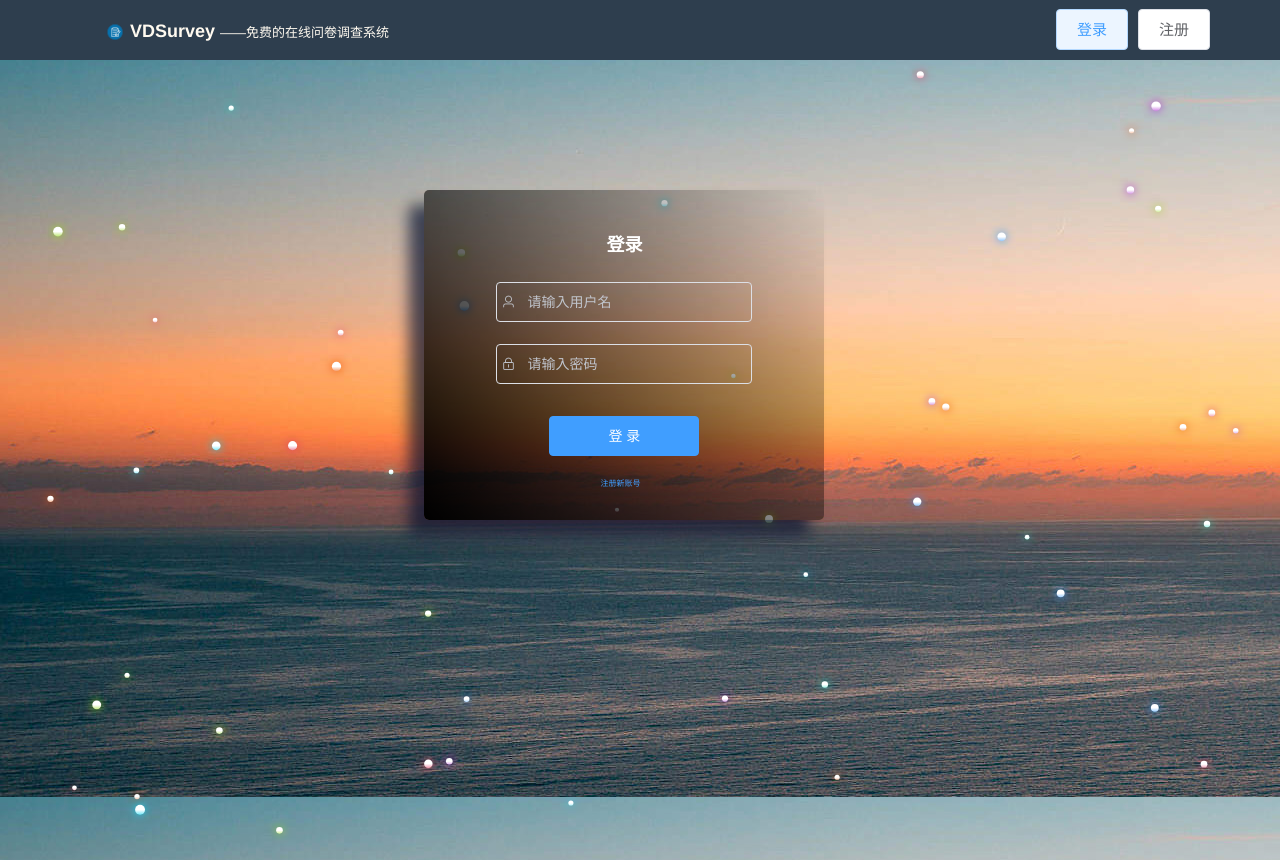
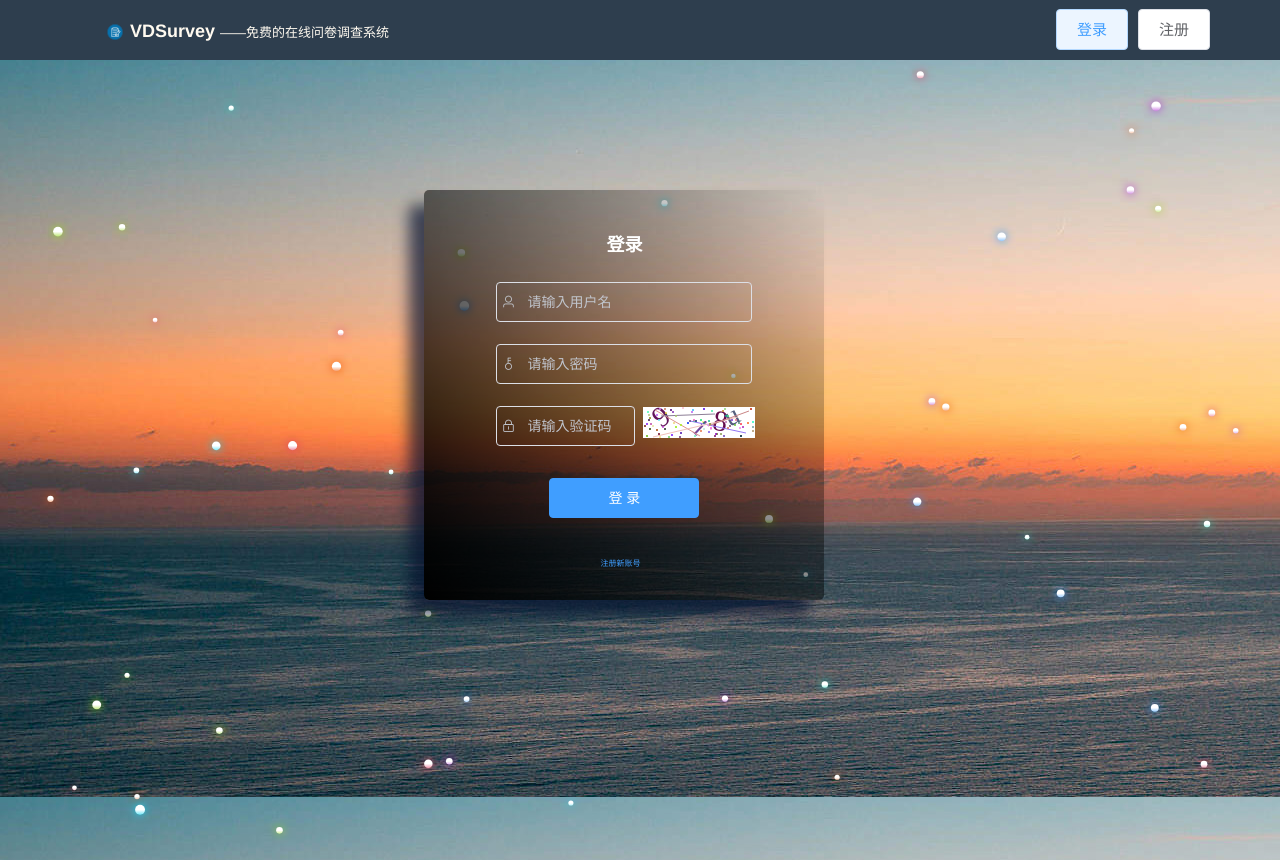
Before and after one commit to SokachH/questionnaire-sys, a Vue app in the folder qs-frontend/: page /login in a window 1280 px wide. Built offline with nearby package versions, Linux system fonts and the light colour scheme; no server answers; what vue-clipboard2 would draw is missing.

Commit message:
add Verification Code for login

```diff
--- a/qs-frontend/src/components/Login.vue
+++ b/qs-frontend/src/components/Login.vue
@@ -26,10 +26,29 @@
               v-model="loginForm.password"
               show-password
             >
-              <i class="el-icon-lock" slot="prefix"> </i>
+              <i class="el-icon-key" slot="prefix"> </i>
             </el-input>
           </el-form-item>
-          <!-- 登录按钮 -->
+          <el-form-item>
+            <el-row :span="24">
+              <el-col :span="13">
+                <el-input
+                  v-model="loginForm.code"
+                  auto-complete="off"
+                  placeholder="请输入验证码"
+                  size=""
+                  @keyup.enter.native="login('loginForm')"
+                >
+                  <i class="el-icon-lock" slot="prefix"> </i>
+                </el-input>
+              </el-col>
+              <el-col :span="11">
+                <div class="login_code" @click="refreshCode">
+                  <s-identify :identifyCode="identifyCode"></s-identify>
+                </div>
+              </el-col>
+            </el-row>
+          </el-form-item>
           <el-form-item>
             <el-button
               type="primary"
@@ -53,8 +72,12 @@
 <script>
 import { designOpera } from "./api";
 import { Loading } from "element-ui";
+import SIdentify from "@/components/SIdentify";
 export default {
   name: "Login",
+  components: {
+    SIdentify,
+  },
   data() {
     return {
       canvas: null,
@@ -108,7 +131,10 @@ export default {
       loginForm: {
         username: "", //用户名
         password: "", //密码
+        code: "", // 验证码
       },
+      identifyCodes: "1234567890abcdefjhijklinopqrsduvwxyz",
+      identifyCode: "",
       rules: {
         //表单验证（用户名验证规则）
         username: [
@@ -120,12 +146,9 @@ export default {
           { required: true, message: "密码不能为空", trigger: "blur" },
           { min: 6, message: "密码长度最少为6位", trigger: "blur" },
         ],
+        code: [{ required: true, message: "验证码不能为空", trigger: "blur" }],
       },
     };
-  },
-  //页面初始化
-  mounted() {
-    this.logincheck();
   },
   methods: {
     //重复动画
@@ -229,6 +252,13 @@ export default {
     //登录方法
     login(formName) {
       // 表单验证通过，可进行操作
+      if (
+        this.loginForm.code.toLowerCase() !== this.identifyCode.toLowerCase()
+      ) {
+        this.$message.error("请填写正确的验证码");
+        this.refreshCode();
+        return;
+      }
       this.$refs[formName].validate((valid) => {
         if (valid) {
           designOpera({
@@ -270,12 +300,29 @@ export default {
         }
       });
     },
+    randomNum(min, max) {
+      return Math.floor(Math.random() * (max - min) + min);
+    },
+    refreshCode() {
+      this.identifyCode = "";
+      this.makeCode(this.identifyCodes, 4);
+    },
+    makeCode(o, l) {
+      for (let i = 0; i < l; i++) {
+        this.identifyCode += this.identifyCodes[
+          this.randomNum(0, this.identifyCodes.length)
+        ];
+      }
+    },
   },
   mounted() {
     this.canvas = document.getElementById("myCanvas");
     this.context = this.canvas.getContext("2d");
     this.createStar(true);
     this.drawFrame();
+    this.logincheck();
+    this.identifyCode = "";
+    this.makeCode(this.identifyCodes, 4);
   },
 };
 </script>
@@ -301,7 +348,7 @@ export default {
   left: 48%;
   top: 40%;
   width: 320px;
-  height: 250px;
+  height: 330px;
   margin: -190px 0 0 -190px;
   padding: 40px;
   border-radius: 5px;
@@ -309,10 +356,10 @@ export default {
   box-shadow: -15px 15px 15px rgba(6, 17, 47, 0.7);
   opacity: 1;
   background: linear-gradient(
-      230deg,
-      rgba(53, 57, 74, 0) 0%,
-      rgb(0, 0, 0) 100%
-    );
+    230deg,
+    rgba(53, 57, 74, 0) 0%,
+    rgb(0, 0, 0) 100%
+  );
 }
 .el-form {
   padding-top: 5%;
@@ -341,10 +388,14 @@ export default {
 }
 .el-input__inner {
   background-color: transparent;
+  color: cornsilk;
 }
 .submitBtn {
   text-align: center;
   width: 150px;
-  margin-top:10px;
+  margin-top: 10px;
+}
+.login_code {
+  height: 20px;
 }
 </style>
--- /dev/null
+++ b/qs-frontend/src/components/SIdentify.vue
@@ -0,0 +1,164 @@
+<template>
+  <div class="s-canvas">
+    <canvas
+      id="s-canvas"
+      :width="contentWidth"
+      :height="contentHeight"
+    ></canvas>
+  </div>
+</template>
+<script>
+export default {
+  name: "SIdentify",
+  props: {
+    identifyCode: {
+      type: String,
+      default: "1234",
+    },
+    fontSizeMin: {
+      type: Number,
+      default: 25,
+    },
+    fontSizeMax: {
+      type: Number,
+      default: 30,
+    },
+    backgroundColorMin: {
+      type: Number,
+      default: 255,
+    },
+    backgroundColorMax: {
+      type: Number,
+      default: 255,
+    },
+    colorMin: {
+      type: Number,
+      default: 0,
+    },
+    colorMax: {
+      type: Number,
+      default: 160,
+    },
+    lineColorMin: {
+      type: Number,
+      default: 100,
+    },
+    lineColorMax: {
+      type: Number,
+      default: 255,
+    },
+    dotColorMin: {
+      type: Number,
+      default: 0,
+    },
+    dotColorMax: {
+      type: Number,
+      default: 255,
+    },
+    contentWidth: {
+      type: Number,
+      default: 112,
+    },
+    contentHeight: {
+      type: Number,
+      default: 31,
+    },
+  },
+  methods: {
+    // 生成一个随机数
+    randomNum(min, max) {
+      return Math.floor(Math.random() * (max - min) + min);
+    },
+    // 生成一个随机的颜色
+    randomColor(min, max) {
+      let r = this.randomNum(min, max);
+      let g = this.randomNum(min, max);
+      let b = this.randomNum(min, max);
+      return "rgb(" + r + "," + g + "," + b + ")";
+    },
+    drawPic() {
+      let canvas = document.getElementById("s-canvas");
+      let ctx = canvas.getContext("2d");
+      ctx.textBaseline = "bottom";
+      // 绘制背景
+      ctx.fillStyle = this.randomColor(
+        this.backgroundColorMin,
+        this.backgroundColorMax
+      );
+      ctx.fillRect(0, 0, this.contentWidth, this.contentHeight);
+      // 绘制文字
+      for (let i = 0; i < this.identifyCode.length; i++) {
+        this.drawText(ctx, this.identifyCode[i], i);
+      }
+      this.drawLine(ctx);
+      this.drawDot(ctx);
+    },
+    drawText(ctx, txt, i) {
+      ctx.fillStyle = this.randomColor(this.colorMin, this.colorMax);
+      ctx.font =
+        this.randomNum(this.fontSizeMin, this.fontSizeMax) + "px SimHei";
+      let x = (i + 1) * (this.contentWidth / (this.identifyCode.length + 1));
+      let y = this.randomNum(this.fontSizeMax, this.contentHeight - 5);
+      var deg = this.randomNum(-45, 45);
+      // 修改坐标原点和旋转角度
+      ctx.translate(x, y);
+      ctx.rotate((deg * Math.PI) / 180);
+      ctx.fillText(txt, 0, 0);
+      // 恢复坐标原点和旋转角度
+      ctx.rotate((-deg * Math.PI) / 180);
+      ctx.translate(-x, -y);
+    },
+    drawLine(ctx) {
+      // 绘制干扰线
+      for (let i = 0; i < 5; i++) {
+        ctx.strokeStyle = this.randomColor(
+          this.lineColorMin,
+          this.lineColorMax
+        );
+        ctx.beginPath();
+        ctx.moveTo(
+          this.randomNum(0, this.contentWidth),
+          this.randomNum(0, this.contentHeight)
+        );
+        ctx.lineTo(
+          this.randomNum(0, this.contentWidth),
+          this.randomNum(0, this.contentHeight)
+        );
+        ctx.stroke();
+      }
+    },
+    drawDot(ctx) {
+      // 绘制干扰点
+      for (let i = 0; i < 80; i++) {
+        ctx.fillStyle = this.randomColor(0, 255);
+        ctx.beginPath();
+        ctx.arc(
+          this.randomNum(0, this.contentWidth),
+          this.randomNum(0, this.contentHeight),
+          1,
+          0,
+          2 * Math.PI
+        );
+        ctx.fill();
+      }
+    },
+  },
+  watch: {
+    identifyCode() {
+      this.drawPic();
+    },
+  },
+  mounted() {
+    this.drawPic();
+  },
+};
+</script>
+<style scoped>
+.s-canvas {
+  height: 38px;
+}
+.s-canvas canvas {
+  margin-top: 1px;
+  margin-left: 8px;
+}
+</style>
```
